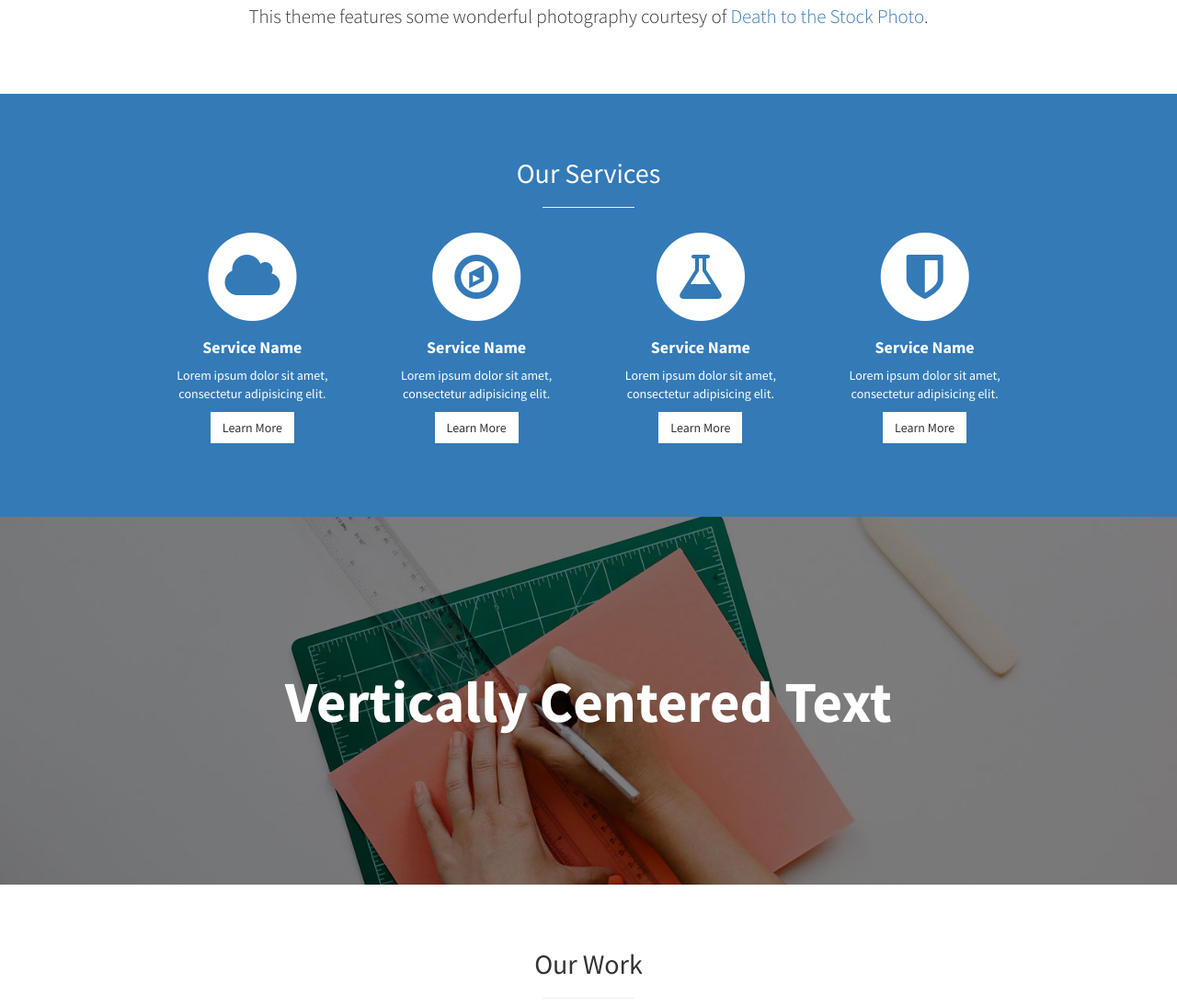
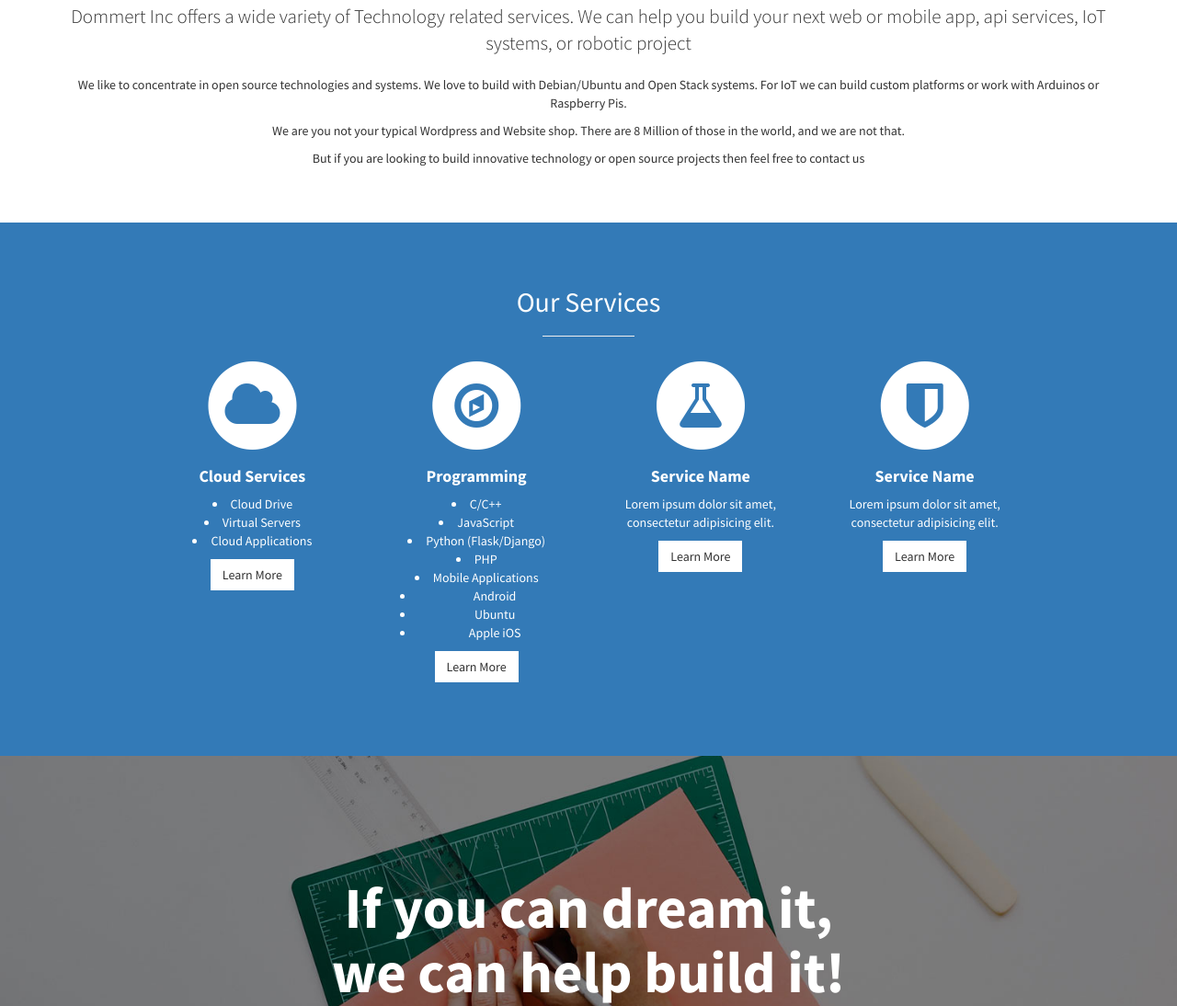
Before and after one commit to DommertTech/d-landingpage, a plain HTML site: page index.html in a window 1280 px wide. Shown: the part 910-2004 px from the top of the page at 92% size. Drawn offline with Linux system fonts and the light colour scheme.

Commit message:
content updates

```diff
--- a/index.html
+++ b/index.html
@@ -74,7 +74,13 @@
             <div class="row">
                 <div class="col-lg-12 text-center">
                     <h2>Dommert Inc can provide Technology services for your next project!</h2>
-                    <p class="lead">This theme features some wonderful photography courtesy of <a target="_blank" href="http://join.deathtothestockphoto.com/">Death to the Stock Photo</a>.</p>
+                    <p class="lead">Dommert Inc offers a wide variety of Technology related services. We can help you build your next web or mobile app, api services, IoT systems, or robotic project</p>
+                    <P>
+                    We like to concentrate in open source technologies and systems. We love to build with Debian/Ubuntu and Open Stack systems. For IoT we can build custom platforms or work with Arduinos or Raspberry Pis.
+                    </P>
+                    <p> We are you not your typical Wordpress and Website shop. There are 8 Million of those in the world, and we are not that.
+                    </p>
+                    <p>But if you are looking to build innovative technology or open source projects then feel free to contact us</p>
                 </div>
             </div>
             <!-- /.row -->
@@ -98,9 +104,13 @@
                                 <i class="fa fa-cloud fa-stack-1x text-primary"></i>
                             </span>
                                 <h4>
-                                    <strong>Service Name</strong>
+                                    <strong>Cloud Services</strong>
                                 </h4>
-                                <p>Lorem ipsum dolor sit amet, consectetur adipisicing elit.</p>
+                                <p>
+                                    <LI>Cloud Drive</LI>
+                                    <LI>Virtual Servers</LI>
+                                    <li>Cloud Applications</li>
+                                </p>
                                 <a href="#" class="btn btn-light">Learn More</a>
                             </div>
                         </div>
@@ -111,9 +121,18 @@
                                 <i class="fa fa-compass fa-stack-1x text-primary"></i>
                             </span>
                                 <h4>
-                                    <strong>Service Name</strong>
+                                    <strong>Programming</strong>
                                 </h4>
-                                <p>Lorem ipsum dolor sit amet, consectetur adipisicing elit.</p>
+                                <p><Li>C/C++</Li>
+                                <Li>JavaScript
+                                <li>Python (Flask/Django)</li>
+                                <li>PHP</li>
+                                <li>Mobile Applications</li>
+                                <ul><li>Android</li>
+                                <li>Ubuntu</li>
+                                <li>Apple iOS</li>
+                                </ul>
+                                </p>
                                 <a href="#" class="btn btn-light">Learn More</a>
                             </div>
                         </div>
@@ -156,7 +175,7 @@
     <!-- Callout -->
     <aside class="callout">
         <div class="text-vertical-center">
-            <h1>Vertically Centered Text</h1>
+            <h1>If you can dream it,<br> we can help build it!</h1>
         </div>
     </aside>
 
```
